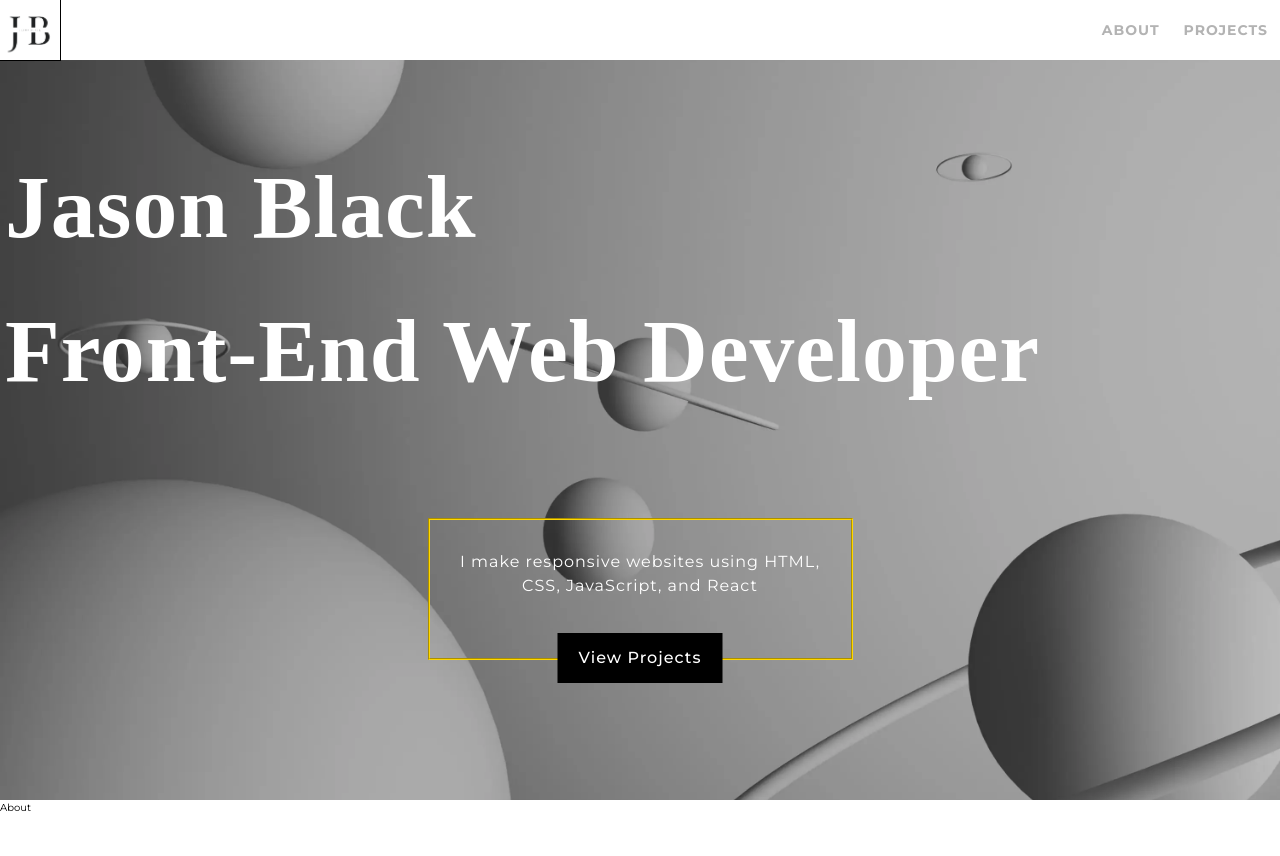
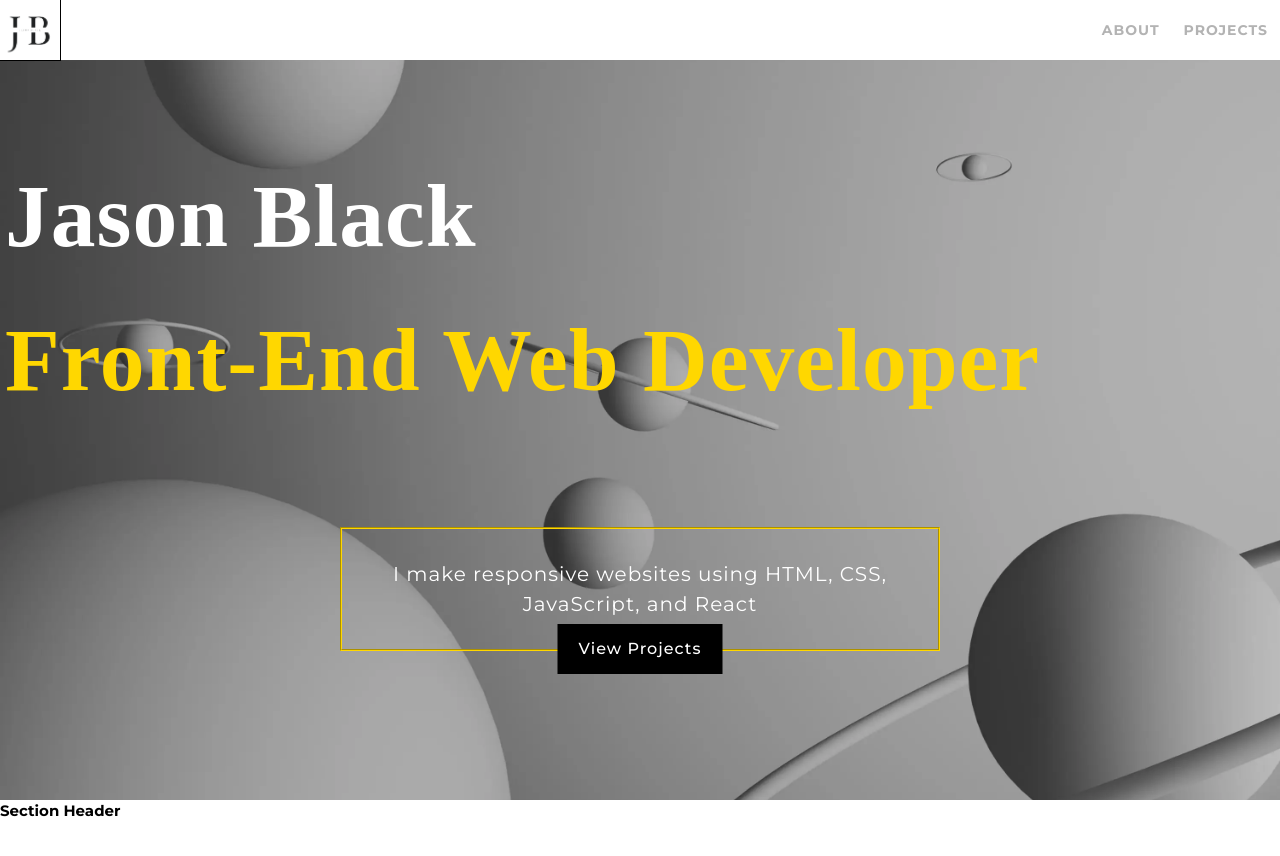
Before and after one commit to j-a-black/portfolio-v4, a React (Create React App) app: page / in a window 1280 px wide. Shown: the top 856 px of the page. Built offline with nearby package versions, Linux system fonts and the light colour scheme; a web font is replaced by a local one.

Commit message:
started section container component

```diff
--- a/src/App.jsx
+++ b/src/App.jsx
@@ -5,13 +5,15 @@ import About from "./components/about/about.component";
 import "./App.scss";
 
 import MainNavigationBar from "./components/main-navigation-bar/main-navigation-bar.component";
+import Projects from "./components/projects/projects.component";
 
 const App = () => {
   return (
     <>
       <MainNavigationBar />
       <Hero />
-      <About />
+      {/* <About /> */}
+      <Projects />
     </>
   );
 };
--- a/src/components/button-link/button-link.styles.scss
+++ b/src/components/button-link/button-link.styles.scss
@@ -29,6 +29,7 @@
 .position-active {
   position: absolute;
   max-width: 16.5rem;
+  font-size: 1.6rem;
   bottom: -2.5rem;
   left: 50%;
   transform: translate(-50%, 0rem);
--- a/src/components/hero/hero.styles.scss
+++ b/src/components/hero/hero.styles.scss
@@ -43,6 +43,7 @@
 
     .header-sub {
       display: block;
+      color: gold;
     }
   }
 
@@ -51,11 +52,12 @@
     margin: 0 auto;
     border: 2px groove gold;
     // background-color: rgba(255, 255, 255, 0.156);
-    padding: 3rem 1rem 6rem 1rem;
+    // padding: 6rem 1rem;
+    padding: clamp(3rem, 2vw, 6rem) 1rem;
     width: 100%;
-    max-width: 42.5rem;
+    max-width: 60rem;
     display: block;
-    font-size: 1.6rem;
+    font-size: clamp(1.6rem, 2.5vw, 2rem);
     text-align: center;
     letter-spacing: 0.1rem;
     color: white;
--- /dev/null
+++ b/src/components/projects/projects.component.jsx
@@ -0,0 +1,15 @@
+import React from "react";
+
+import SectionContainer from "../section-container/section-container.component";
+
+import "./projects.styles.scss";
+
+const Projects = () => {
+  return (
+    <>
+      <SectionContainer></SectionContainer>
+    </>
+  );
+};
+
+export default Projects;
--- /dev/null
+++ b/src/components/projects/projects.styles.scss
@@ -0,0 +1,7 @@
+.projects-container {
+  width: 100%;
+  max-width: 144rem;
+  min-height: 100vh;
+  margin: 0 auto;
+  padding: 10rem 0.5rem;
+}
--- /dev/null
+++ b/src/components/section-container/section-container.component.jsx
@@ -0,0 +1,15 @@
+import React from "react";
+
+import "./section-container.styles.scss";
+
+const SectionContainer = () => {
+  return (
+    <section>
+      <div className="container">
+        <h2>Section Header</h2>
+      </div>
+    </section>
+  );
+};
+
+export default SectionContainer;
--- /dev/null
+++ b/src/components/section-container/section-container.styles.scss
@@ -0,0 +1,6 @@
+.container {
+  width: 100%;
+  max-width: 144rem;
+  min-height: 100vh;
+  margin: 0 auto;
+}
```
